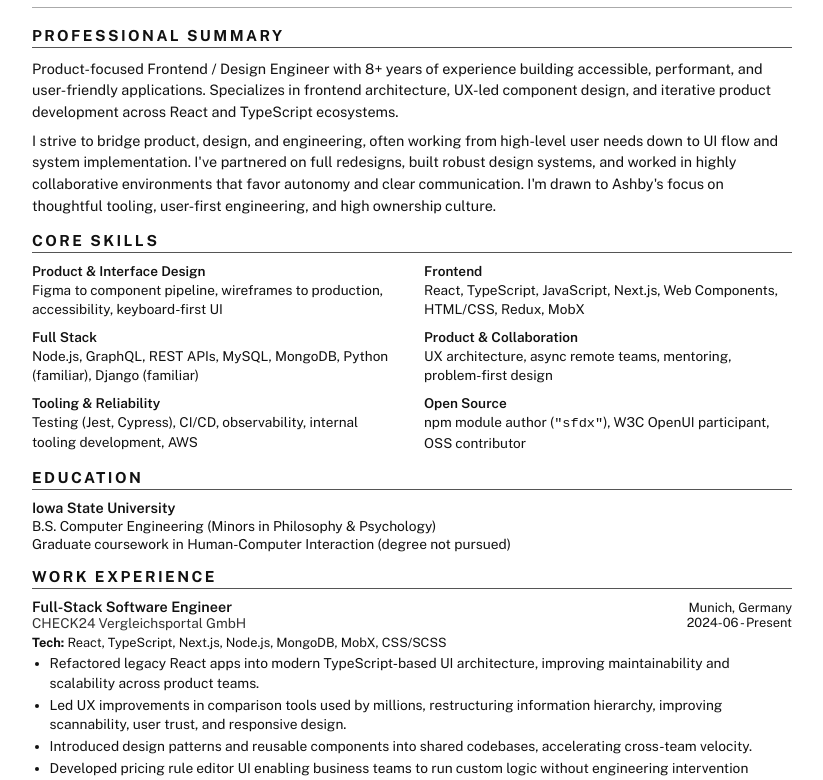
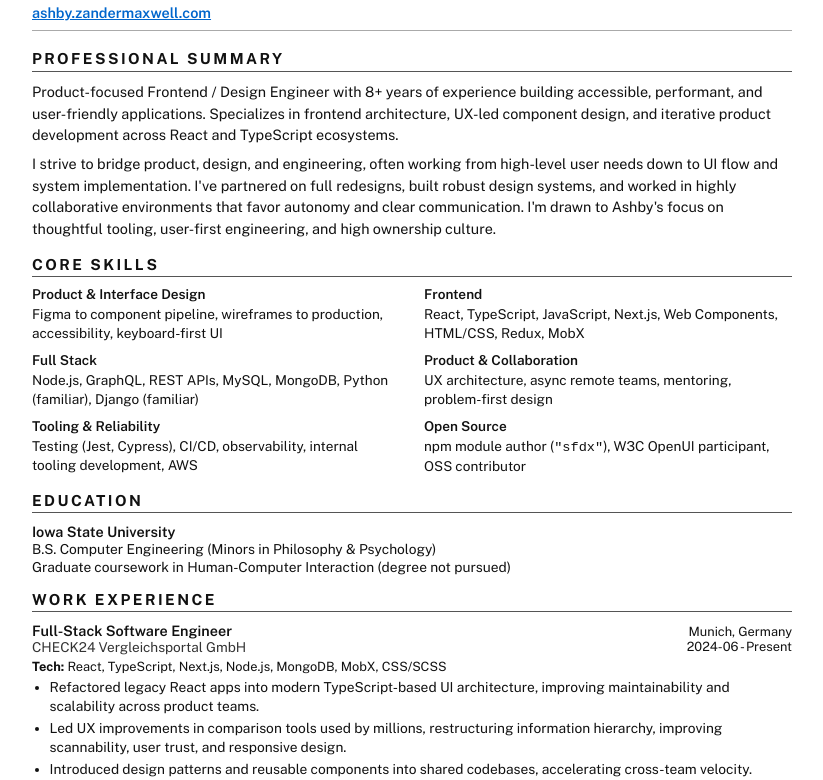
Before and after one commit to zandermax/resume, a plain HTML site: page print.html in a window 1280 px wide. Shown: the part 80-860 px from the top of the page, without its empty margins (228-1051 px from the left). Drawn offline with nearby package versions, Linux system fonts and the light colour scheme.

Commit message:
Added ashby link to print version

```diff
--- a/assets/css/print-resume.css
+++ b/assets/css/print-resume.css
@@ -96,6 +96,17 @@ p {
 .resume-print__contact a {
   color: #111;
   text-decoration: none;
+}
+
+.resume-print__full-resume-link {
+  margin-block-start: 0.4rem;
+  font-size: 0.9rem;
+}
+
+.resume-print__full-resume-link a {
+  font-weight: 600;
+  color: #0066cc;
+  text-decoration: underline;
 }
 
 /* Sections */
--- a/print.html
+++ b/print.html
@@ -18,6 +18,9 @@
 				<div>
 					<h1 class="resume-print__name">Zander Maxwell</h1>
 					<p class="resume-print__role">Design Engineer</p>
+					<p class="resume-print__full-resume-link">
+						<a href="https://ashby.zandermaxwell.com">ashby.zandermaxwell.com</a>
+					</p>
 				</div>
 				<div class="resume-print__contact">
 					<p>Munich, Germany</p>
@@ -33,7 +36,7 @@
 			</div>
 			<div class="resume-print__ats-contact">
 				Zander Maxwell | Design Engineer | Munich, Germany | +49 151 72534939 | zandermaxwell@hey.com |
-				linkedin.com/in/zandermax | github.com/zandermax
+				linkedin.com/in/zandermax | github.com/zandermax | ashby.zandermaxwell.com
 			</div>
 		</header>
 
```
